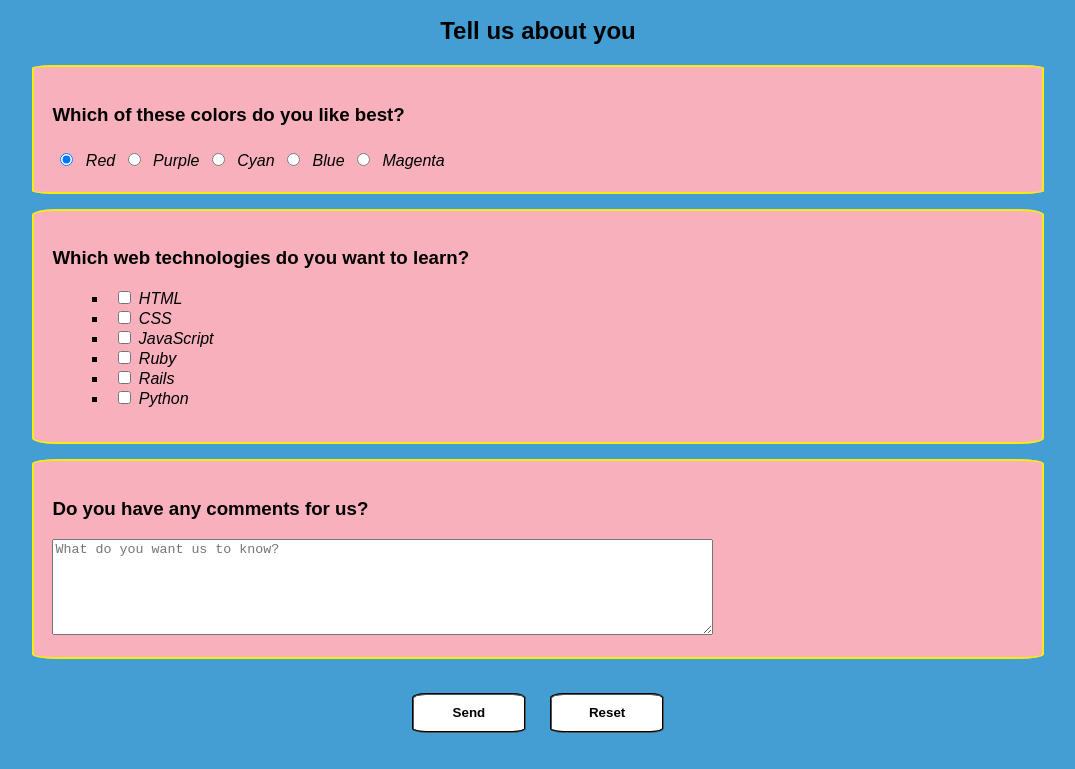
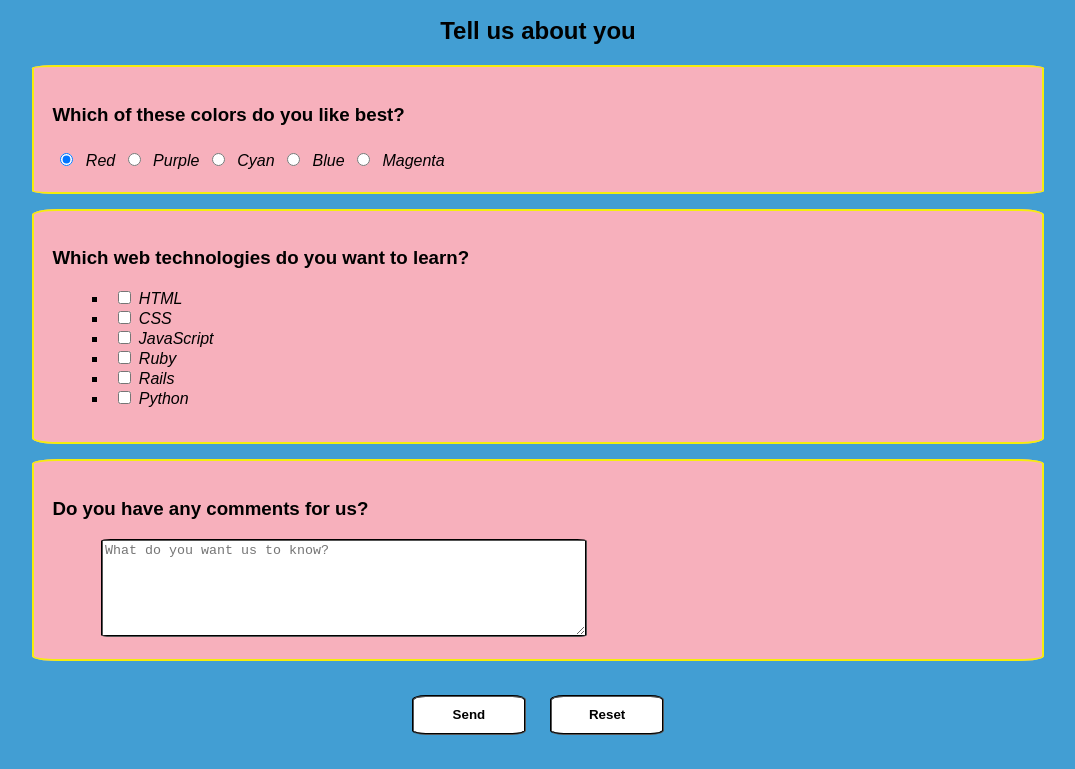
Before and after one commit to AlexanderLarsenSkow/LS-202, a plain HTML site: page lesson_5/contact_form/index.html in a window 1280 px wide. Shown: the part 458-1227 px from the top of the page, without its empty margins (102-1177 px from the left). Drawn offline with Linux system fonts and the light colour scheme.

Commit message:
Added some styling to the textarea element for the contact_form

```diff
--- a/lesson_5/contact_form/main.css
+++ b/lesson_5/contact_form/main.css
@@ -62,7 +62,7 @@ div[data-lastpass-icon-root] {
 }
 
 .upper-form input,
-select {
+select, textarea {
 	border: 2px groove black;
 	border-radius: 8%;
 }
@@ -101,6 +101,13 @@ ul {
 	list-style: square inside;
 }
 
+textarea {
+	width: 50%;
+	border-radius: 2%;
+	margin-left: 5%;
+	resize: vertical;
+}
+
 .buttons {
 	text-align: center;
 	width: 30%;
```
